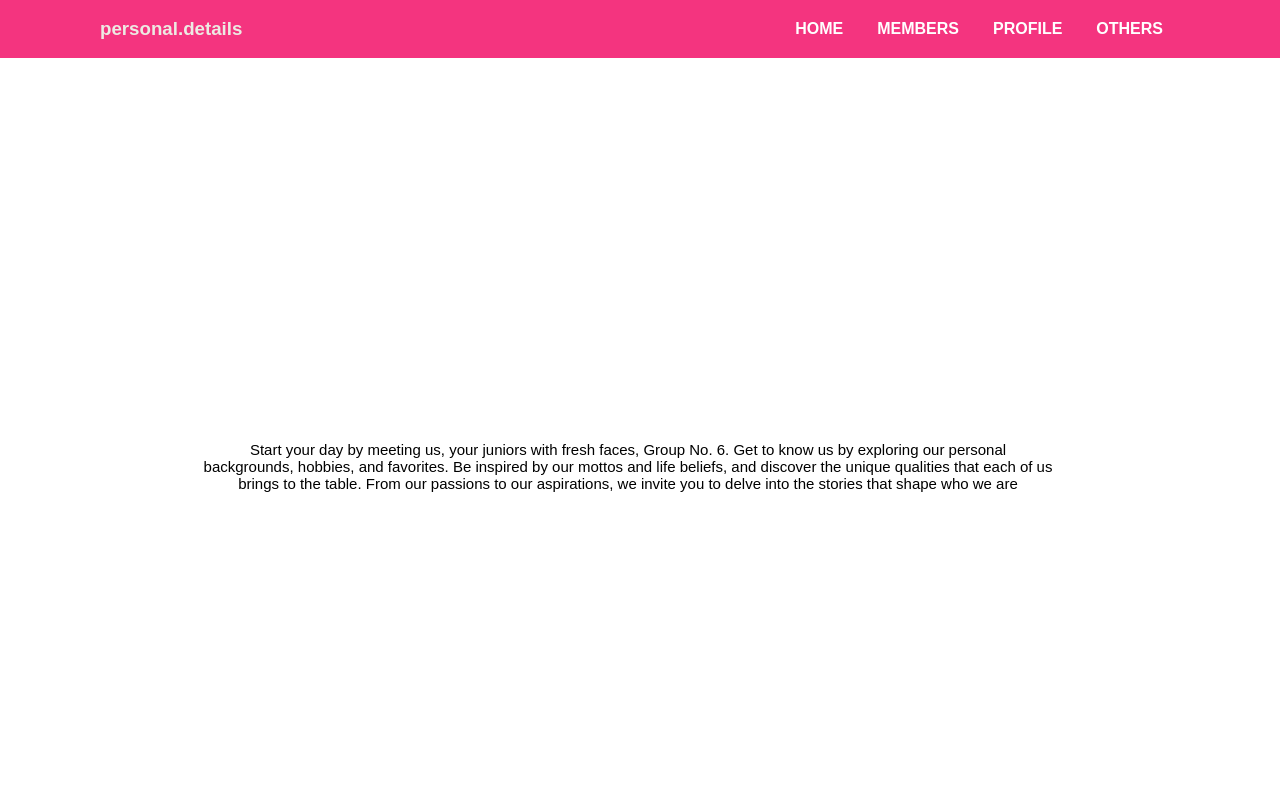
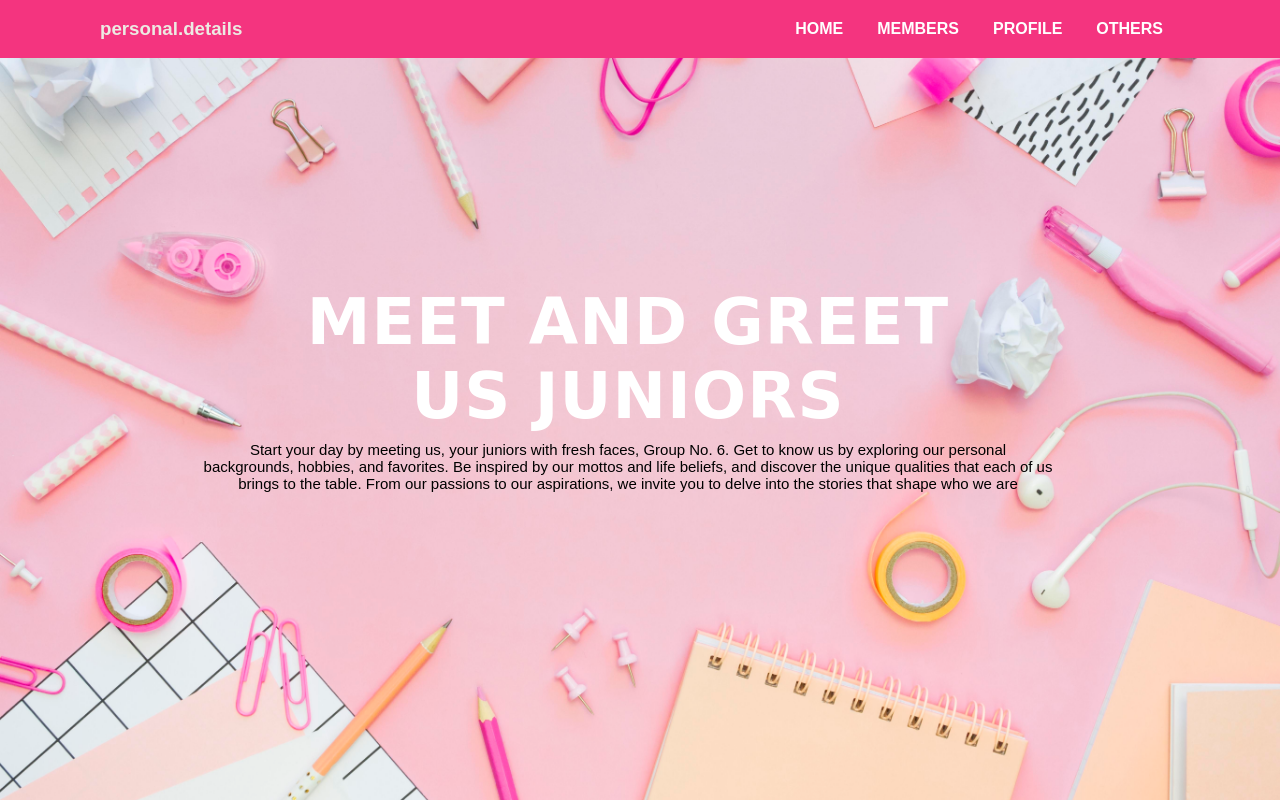
Before and after one commit to jj0a/Exercise-1_Profile-Website-INTPROG, a plain HTML site: page index.html in a window 1280 px wide. Shown: the top 802 px of the page. Drawn offline with nearby package versions, Linux system fonts and the light colour scheme; files whose address does not match are found by name.

Commit message:
Update g6_profileWebsite.css

```diff
--- a/g6_profileWebsite.css
+++ b/g6_profileWebsite.css
@@ -60,7 +60,7 @@ header h3 {
 .home{
     width: 100%;
     min-height: 100vh;
-    background: url(images/stationary.jpg); /*This is for the background*/
+    background: url(stationary.jpg); /*This is for the background*/
     background-repeat: no-repeat;
     background-size: cover;
     background-position: center;
```
